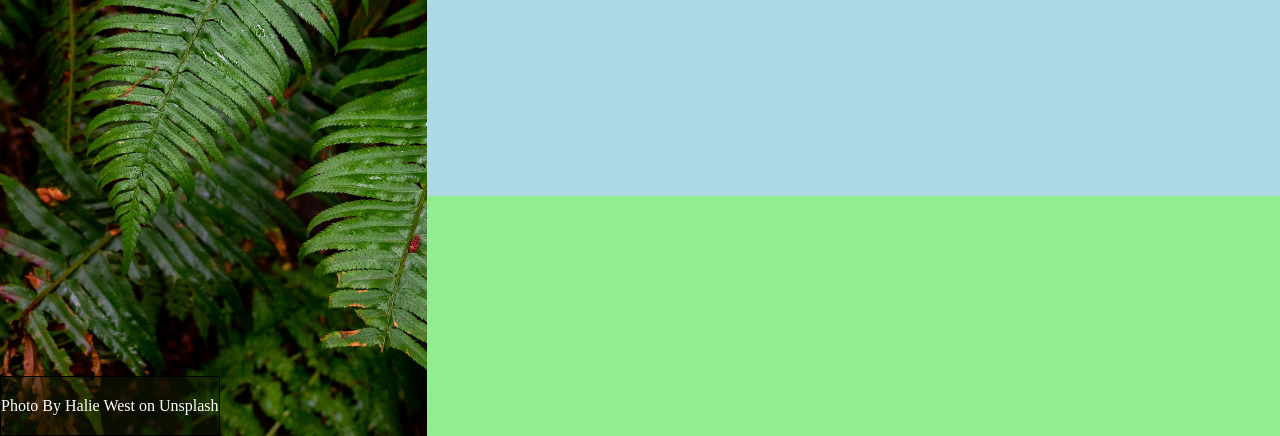
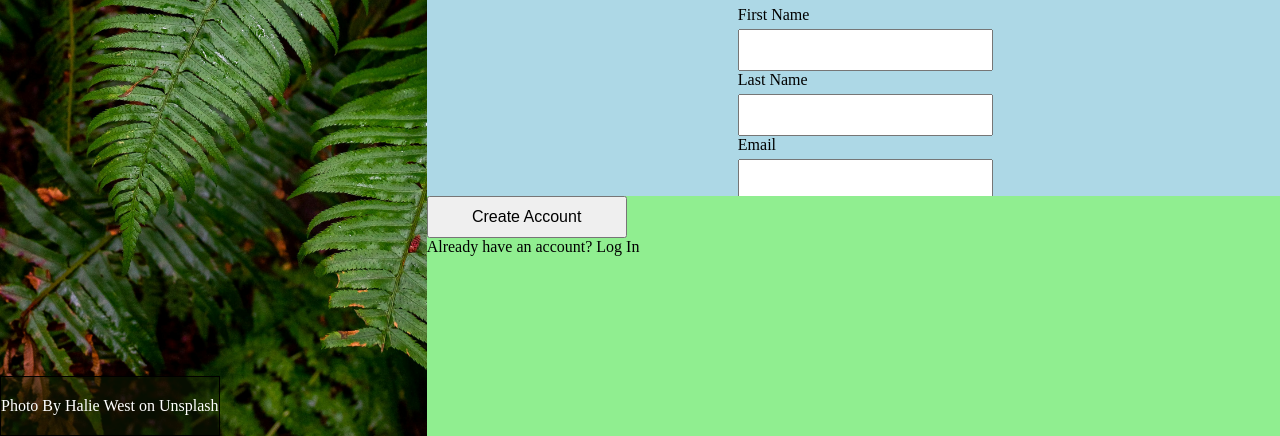
Before and after one commit to khalyruot/odin-Sign-up-Form, a plain HTML site: page index.html in a window 1280 px wide. Shown: the part 364-800 px from the top of the page. Drawn offline with Linux system fonts and the light colour scheme.

Commit message:
add form

```diff
--- a/index.html
+++ b/index.html
@@ -33,8 +33,44 @@
                 <div class="bottom"><p>I know you want to!</p></div>
             </div>
 
-            <div class="blue"></div>
-            <div class="green"></div>
+            <div class="blue">
+                <div class="form-container">
+                    <form>
+                        <div class="form-row">
+                            <label for="firstname">First Name</label>
+                            <input type="text" id="firstname" name="firstname" required>
+                        </div>
+                        <div class="form-row">
+                            <label for="lastname">Last Name</label>
+                            <input type="text" id="lastname" name="lastname" required>
+                        </div>
+                        <div class="form-row">
+                            <label for="email">Email</label>
+                            <input type="email" id="email" name="email" required>
+                        </div>
+                        <div class="form-row">
+                            <label for="phone">Phone Number</label>
+                            <input type="tel" id="phone" name="phone" required>
+                        </div>
+                        <div class="form-row">
+                            <label for="password">Password</label>
+                            <input type="password" id="password" name="password" required>
+                        </div>
+                        <div class="form-row">
+                            <label for="confirm-password">Confirm Password</label>
+                            <input type="password" id="confirm-password" name="confirm-password" required>
+                        </div>
+                    </form>
+                </div>
+            </div>
+            <div class="green">
+                <div class="form-row">
+                    <button type="submit">Create Account</button>
+                </div>
+                <div>
+                    Already have an account? Log In
+                </div>
+            </div>
 
         </div>
 
--- a/styles.css
+++ b/styles.css
@@ -97,3 +97,37 @@ p {
     background-color: lightgreen;
     height: 100px;
 }
+
+.form-container {
+    display: flex;
+    justify-content: center;
+    margin-top: 50px;
+
+}
+.form-grid {
+    display: grid;
+    grid-template-columns: 2fr 1fr;
+    gap: 20px;
+}
+.form-row {
+    display: flex;
+    flex-direction: column;
+}
+.form-row label {
+    margin-bottom: 5px;
+}
+.form-row input {
+    padding: 10px;
+    font-size: 16px;
+    width: 100%;
+}
+.form-row span {
+    grid-column: span 2;
+    display: flex;
+    justify-content: center;
+}
+.form-row button {
+    padding: 10px 20px;
+    font-size: 16px;
+    width: 200px;
+}
```
